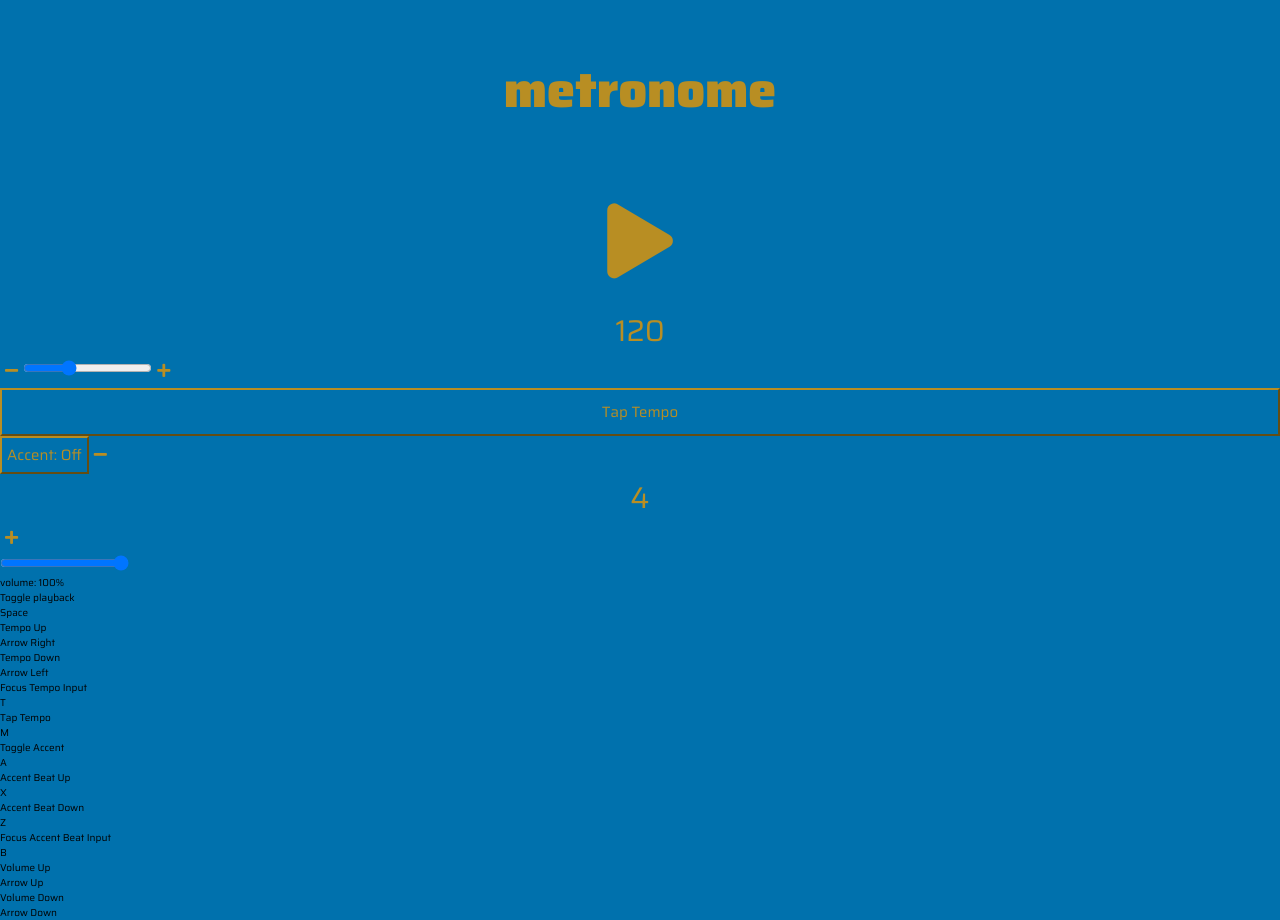
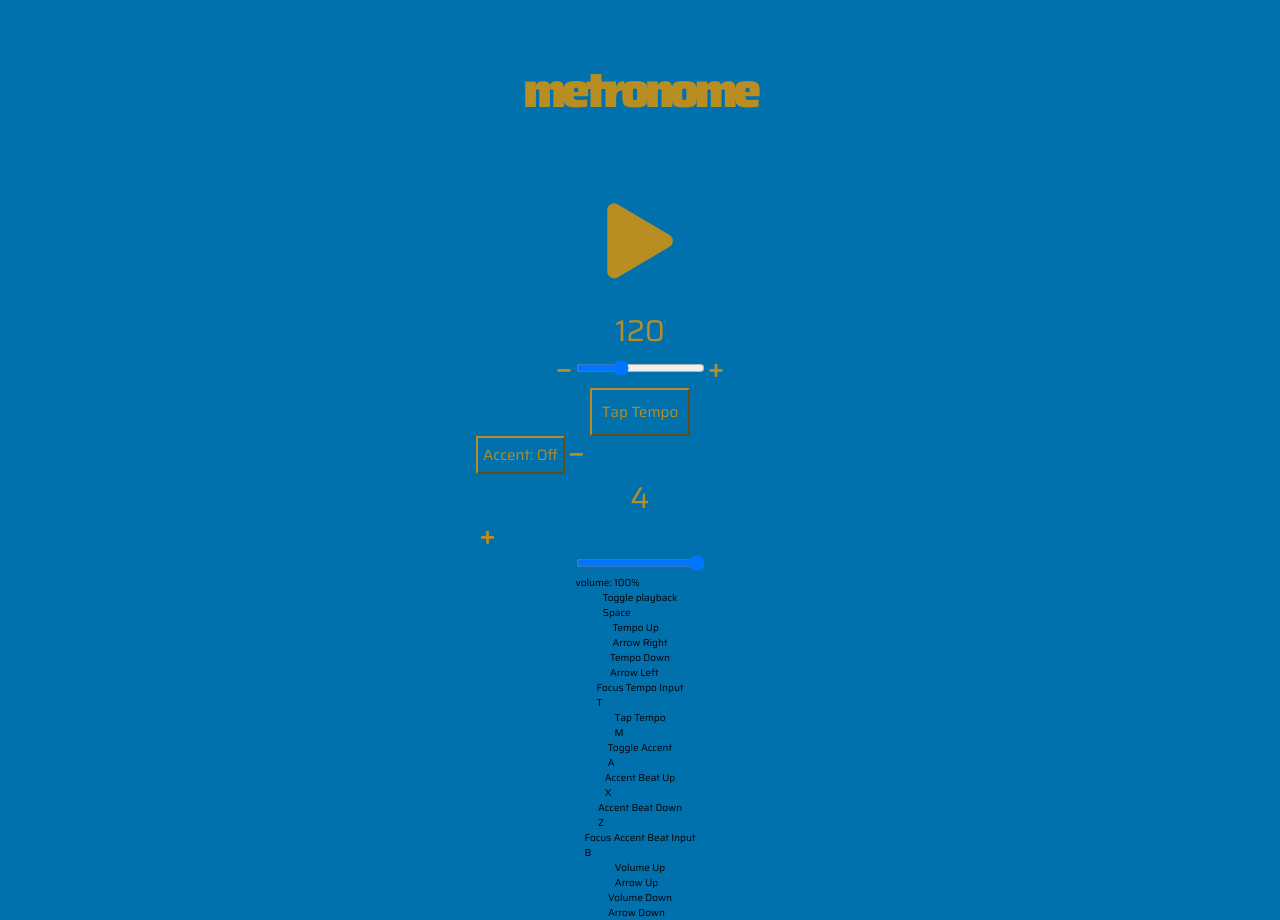
Before and after one commit to alanpaulprice/metronome, a React (Create React App) app: page / in a window 1280 px wide. Built offline with nearby package versions, Linux system fonts and the light colour scheme; no server answers.

Commit message:
App: adjusted H1 fontWeight and letterSpacing

```diff
--- a/src/components/App.js
+++ b/src/components/App.js
@@ -154,8 +154,13 @@ class App extends Component {
             tapTempoButtonRef={this.tapTempoButtonRef}
           />
 
-          <Div flex flexDirection={'column'}>
-            <H1 fontSize={'5rem'} marginTop={'5rem'}>
+          <Div flex flexDirection={'column'} alignItems={'center'}>
+            <H1
+              fontSize={'5rem'}
+              fontWeight={'900'}
+              letterSpacing={'-0.425rem'}
+              marginTop={'5rem'}
+            >
               metronome
             </H1>
 
```
